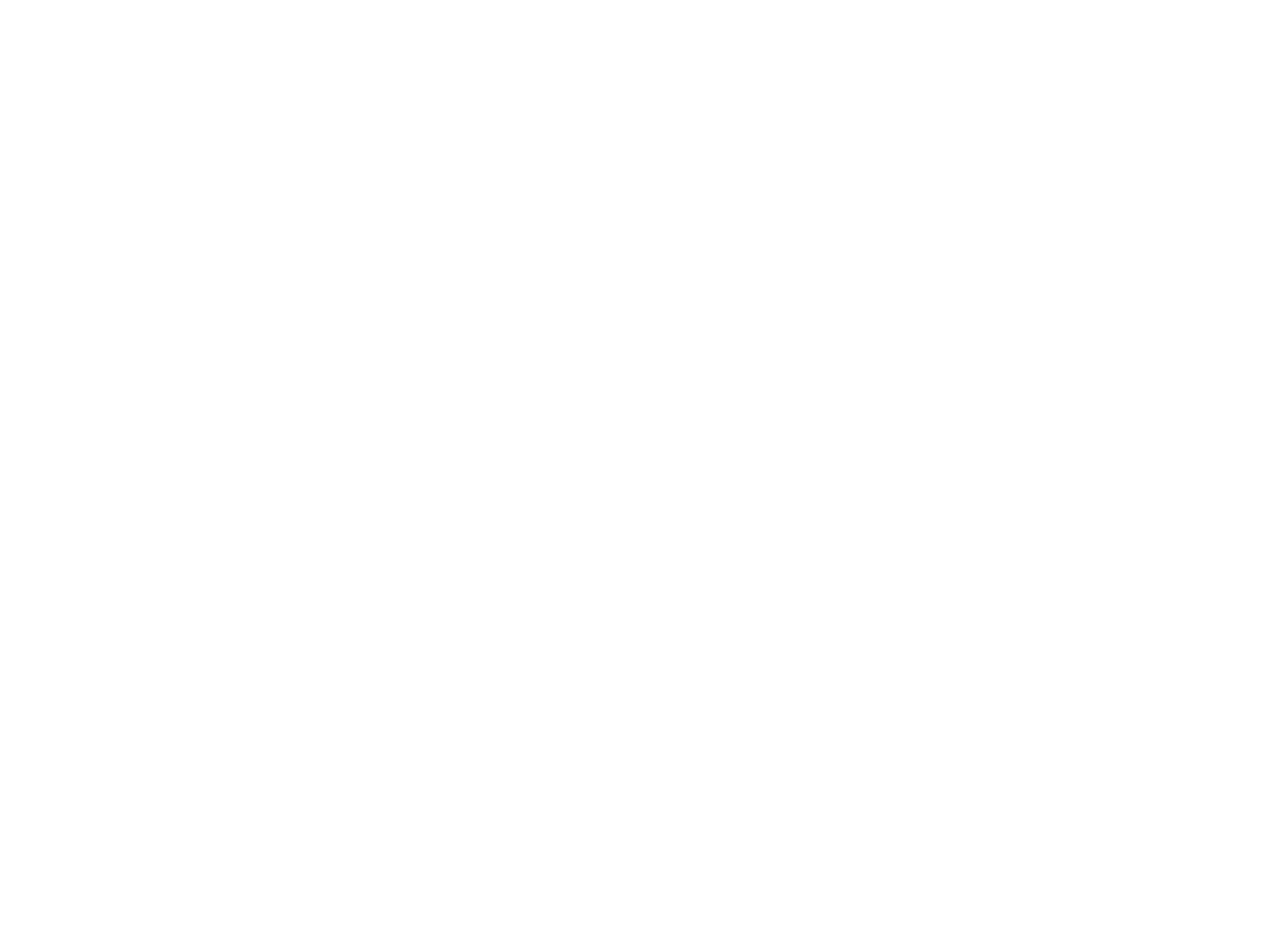
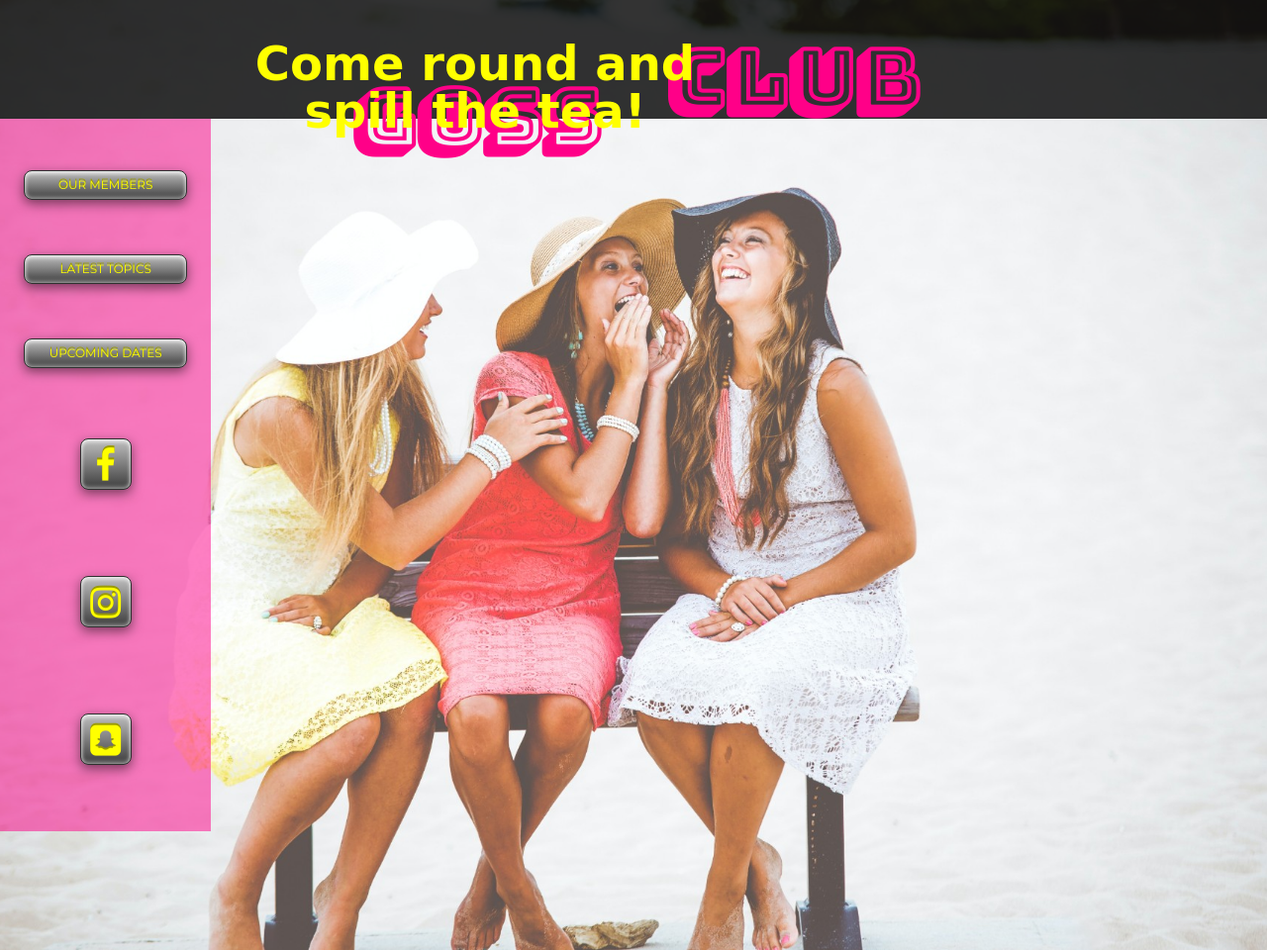
Before and after one commit to pyll-o/Goss-Club, a plain HTML site: page index.html in a window 1280 px wide. Shown: the whole page at 99% size. Before the commit the page ends 800 px from the top, so only its background shows below. Drawn offline with Linux system fonts and the light colour scheme; a web font is replaced by a local one.

Commit message:
Added grid, header and navbar

```diff
--- a/index.html
+++ b/index.html
@@ -3,7 +3,14 @@
     <head>
         <title>Goss Club</title>
         <meta name="viewport" content="width=device-width, initial-scale=1.0">
+        <link href="https://stackpath.bootstrapcdn.com/font-awesome/4.7.0/css/font-awesome.min.css"
+        rel="stylesheet" integrity="sha384-wvfXpqpZZVQGK6TAh5PVlGOfQNHSoD2xbE+QkPxCAFlNEevoEH3Sl0sibVcOQVnN"
+        crossorigin="anonymous">
         <link href="https://fonts.googleapis.com/css2?family=Bungee+Shade&display=swap" rel="stylesheet">
+        <link href="https://fonts.googleapis.com/css2?family=Kristi&display=swap" rel="stylesheet">
+        <link href="https://fonts.googleapis.com/css2?family=Montserrat:ital,wght@0,100;0,200;0,300;
+        0,400;0,500;0,600;0,700;0,800;0,900;1,100;1,200;1,300;1,400;1,500;1,600;1,700;1,800;1,900&display=swap"
+        rel="stylesheet">
         <link rel="apple-touch-icon" sizes="180x180" href="./resources/images/apple-touch-icon.png">
         <link rel="icon" type="image/png" sizes="32x32" href="./resources/images/favicon-32x32.png">
         <link rel="icon" type="image/png" sizes="16x16" href="./resources/images/favicon-32x32.png">
@@ -12,6 +19,21 @@
         <link rel="stylesheet" href="./resources/styles/style.css" type="text/css">
     </head>
     <body>
-
+        <div class="grid">
+            <header></header>
+            <h1 class="header goss">Goss</h1>
+            <h1 class="header club">Club</h1>
+            <h2 class="header">Come round and spill the tea!</h2>
+            <nav>
+                <ul>
+                    <li><a href="#">Our members</a></li>
+                    <li><a href="#">Latest topics</a></li>
+                    <li><a href="#">Upcoming dates</a></li>
+                    <li class="icon"><a href="#"><i class="fa fa-facebook fa-3x"></i></a></li>
+                    <li class="icon"><a href="#"><i class="fa fa-instagram fa-3x"></i></a></li>
+                    <li class="icon"><a href="#"><i class="fa fa-snapchat-square fa-3x"></i></a></li>
+                </ul>
+            </nav>
+        </div>
     </body>
 </html>
--- a/resources/styles/style.css
+++ b/resources/styles/style.css
@@ -1,3 +1,114 @@
 * {
     box-sizing: border-box;
 }
+
+html {
+    font-size: 16px;
+}
+
+body {
+    background-image: url(../images/background.jpg);
+    background-position-x: center;
+    background-size: cover;
+}
+
+.grid {
+    width: 100%;
+    height: auto;
+    display: grid;
+    grid-template: repeat(24, 2.5rem) / repeat(12, 1fr);
+}
+
+header {
+    background-color: rgba(0, 0, 0, 0.8);
+    grid-area: 1 / 1 / 4 / 13;
+}
+
+h1.header {
+    font-family: 'Bungee Shade', cursive;
+    font-size: 5rem;
+    font-weight: bold;
+    color: rgb(255, 0, 136);
+    max-width: 100%;
+}
+
+h2.header {
+    font-family: 'Kristi', cursive;
+    color: rgb(255, 255, 0);
+    background-color: transparent;
+    font-size: 3rem;
+    font-weight: bold;
+    text-align: center;
+    grid-area: 2 / 3 / 3 / 8;
+}
+
+.goss {
+    text-align: center;
+    grid-area: 3 / 4 / 5 / 7;
+}
+
+.club {
+    text-align: center;
+    grid-area: 2 / 7 / 4 / 10;
+}
+
+nav {
+    display: flex;
+    justify-content: center;
+    align-items: stretch;
+    background-color: rgba(255, 0, 136, 0.5);
+    padding: 1.5rem;
+    grid-area: 4 / 1 / 22 / 3;
+    text-transform: uppercase;
+    font-family: 'Montserrat', sans-serif;
+}
+
+nav li {
+    width: 100%
+}
+
+nav a {
+    display: block;
+    text-decoration: none;
+    font-size: 0.75rem;
+    color: rgb(255, 255, 0);
+    width: 100%;
+    height: 100%;
+    background-image: linear-gradient(rgb(192, 192, 192), rgb(60, 60, 60));
+    padding: 0.5rem 0;
+    border: 0.0625rem solid rgb(48, 48, 48);
+    border-radius: 0.5rem;
+    width: 100%;
+    box-shadow: 0 0.25rem 0.75rem rgba(0, 0, 0, 0.5), 0 -0.125rem 0.25rem rgba(255, 255, 255, 0.4) inset,
+    0 0.125rem 0.25rem rgba(255, 255, 255, 0.8) inset;
+    text-shadow: 0 -0.125rem rgb(155, 155, 0);
+    outline: 0 !important; /*to remove yellow dotted outline - very stubborn, maybe remove it if active links are in?*/
+}
+
+nav ul {
+    display: flex;
+    flex-flow: column nowrap;
+    text-align: center;
+    justify-content: space-around;
+    align-items: center;
+    width: 100%;
+}
+
+
+
+nav a:hover {
+    background-image: linear-gradient(rgb(150, 150, 150), rgb(48, 48, 48));
+    border-color: rgb(24, 24, 24);
+    box-shadow: 0 0.25rem 0.75rem rgba(0, 0, 0, 0.25), 0 -0.125rem 0.25rem rgba(255, 255, 255, 0.2) inset,
+    0 0.125rem 0.25rem rgba(255, 255, 255, 0.4) inset;
+}
+
+nav a:active {
+    background-image: linear-gradient(rgb(48, 48, 48), rgb(150, 150, 150)); /*finish styling of active buttons!*/
+}
+
+.icon {
+    width: 3.25rem;
+    height: 3.25rem;
+    margin: 1rem 0;
+}
```
Also changed, not shown: resources/images/background.jpg (added).
